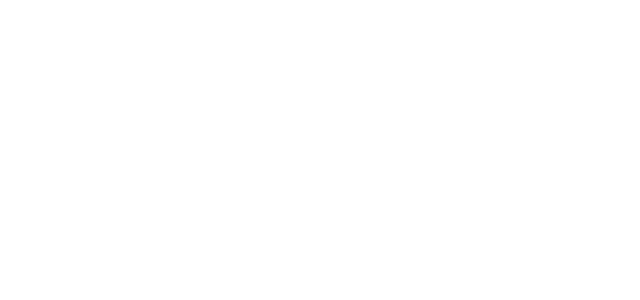
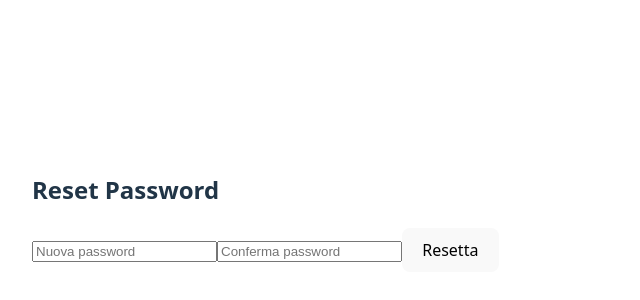
Before and after one commit to it-tona/user-auth-fe, a React (Vite) app: page /reset-password in a window 1280 px wide. Before the commit this address had no page. Shown: the part 180-480 px from the top of the page, without its empty margins (0-640 px from the left). Built offline with nearby package versions, Linux system fonts and the light colour scheme.

Commit message:
aded forgot password

```diff
--- a/src/App.jsx
+++ b/src/App.jsx
@@ -3,6 +3,8 @@ import Home from "./pages/Home";
 import Login from "./pages/Login";
 import Register from "./pages/Register";
 import Dashboard from "./pages/Dashboard";
+import ForgotPassword from "./pages/ForgotPassword";
+import ResetPassword from "./pages/ResetPassword";
 
 function App() {
   return (
@@ -13,6 +15,8 @@ function App() {
           <Route path="/login" element={<Login />} />
           <Route path="/register" element={<Register />} />
           <Route path="/dashboard" element={<Dashboard />} />
+          <Route path="/forgot-password" element={<ForgotPassword />} />
+          <Route path="/reset-password" element={<ResetPassword />} />
         </Routes>
       </div>
     </Router>
--- /dev/null
+++ b/src/pages/ForgotPassword.jsx
@@ -0,0 +1,36 @@
+import { useState } from 'react';
+
+export default function ForgotPasswordPage() {
+  const [email, setEmail] = useState('');
+  const [message, setMessage] = useState('');
+
+  const handleSubmit = async (e) => {
+    e.preventDefault();
+    const res = await fetch('https://user-auth-api-production-5340.up.railway.app/api/auth/forgot-password', {
+      method: 'POST',
+      headers: { 'Content-Type': 'application/json' },
+      body: JSON.stringify({ email }),
+    });
+
+    if (res.ok) {
+      setMessage('Controlla la tua email per il link di reset.');
+    } else {
+      setMessage('Errore durante l’invio della mail.');
+    }
+  };
+
+  return (
+    <form onSubmit={handleSubmit}>
+      <h2>Hai dimenticato la password?</h2>
+      <input
+        type="email"
+        placeholder="Email"
+        value={email}
+        onChange={(e) => setEmail(e.target.value)}
+        required
+      />
+      <button type="submit">Invia link di reset</button>
+      <p>{message}</p>
+    </form>
+  );
+}
--- a/src/pages/Login.jsx
+++ b/src/pages/Login.jsx
@@ -1,5 +1,7 @@
 import { useState } from "react";
 import { useNavigate } from "react-router-dom";
+import { Link } from "react-router-dom";
+
 
 export default function Login() {
   const [email, setEmail] = useState("");
@@ -33,6 +35,15 @@ export default function Login() {
       <input type="email" placeholder="Email" value={email} onChange={e => setEmail(e.target.value)} required />
       <input type="password" placeholder="Password" value={password} onChange={e => setPassword(e.target.value)} required />
       <button type="submit">Login</button>
+      <p>
+        Hai dimenticato la password?{' '}
+        <Link to="/forgot-password">Reimposta</Link>
+      </p>
+      <p>
+        Non hai un account?{' '}
+        <Link to="/register">Registrati</Link>
+      </p>
     </form>
+
   );
 }
--- /dev/null
+++ b/src/pages/ResetPassword.jsx
@@ -0,0 +1,56 @@
+import { useState, useEffect } from 'react';
+import { useLocation } from 'react-router-dom';
+
+function useQuery() {
+  return new URLSearchParams(useLocation().search);
+}
+
+export default function ResetPasswordPage() {
+  const query = useQuery();
+  const token = query.get('token');
+
+  const [password, setPassword] = useState('');
+  const [confirmPassword, setConfirmPassword] = useState('');
+  const [message, setMessage] = useState('');
+
+  const handleSubmit = async (e) => {
+    e.preventDefault();
+
+    const res = await fetch('https://user-auth-api-production-5340.up.railway.app/api/auth/reset-password?token=${token}', {
+      method: 'POST',
+      headers: { 'Content-Type': 'application/json' },
+      body: JSON.stringify({
+        password,
+        confirmPassword
+      }),
+    });
+
+    if (res.ok) {
+      setMessage('Password aggiornata con successo!');
+    } else {
+      setMessage('Errore nel reset della password.');
+    }
+  };
+
+  return (
+    <form onSubmit={handleSubmit}>
+      <h2>Reset Password</h2>
+      <input
+        type="password"
+        placeholder="Nuova password"
+        value={password}
+        onChange={(e) => setPassword(e.target.value)}
+        required
+      />
+      <input
+        type="password"
+        placeholder="Conferma password"
+        value={confirmPassword}
+        onChange={(e) => setConfirmPassword(e.target.value)}
+        required
+      />
+      <button type="submit">Resetta</button>
+      <p>{message}</p>
+    </form>
+  );
+}
```
